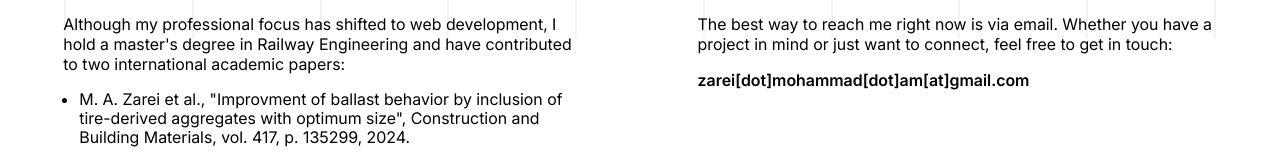
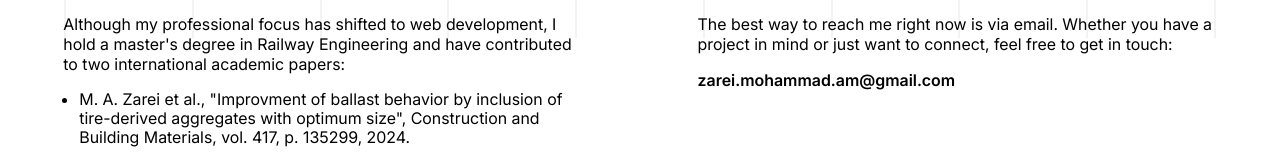
Before and after one commit to MA-Zarei/my-resume, a React (Vite) app: page /about in a window 1280 px wide. Shown: the part 762-918 px from the top of the page. Built offline with nearby package versions, Linux system fonts and the light colour scheme.

Commit message:
24- Obfuscate email using Based64 and ::after
Email addresses in the menu and about page are now obfuscated.
The part before "@" is Based64 encoded and decoded at runtime.
The domain part is appended using the CSS ::after pseudo-element.

```diff
--- a/src/Constants/texts.ts
+++ b/src/Constants/texts.ts
@@ -42,7 +42,7 @@ type Texts = {
         },
         contact: {
             description: string,
-            email: [string, string],
+            email: [string],
         },
     };
     works: {
@@ -89,7 +89,7 @@ export const texts: Texts = {
         },
         contact: {
             description: "The best way to reach me right now is via email. Whether you have a project in mind or just want to connect, feel free to get in touch:",
-            email: ["zarei[dot]mohammad[dot]am[at]gmail.com", "zarei.mohammad.am@gmail.com"],
+            email: ["emFyZWkubW9oYW1tYWQuYW0="],
         },
     },
     works: {
--- a/src/components/Menu/Menu.css
+++ b/src/components/Menu/Menu.css
@@ -125,6 +125,9 @@
             margin: 0;
         }
     }
+    & .first-part p:first-of-type::after{
+        content: "@gmail.com";
+    }
     & .second-part {
         text-align: justify;
         display: flex;
--- a/src/components/Menu/Menu.tsx
+++ b/src/components/Menu/Menu.tsx
@@ -169,9 +169,12 @@ const Header: React.FC = () => {
                       exit="exit"
                     >
                       <motion.div className='first-part' variants={itemVariants}>
-                        <a href={`mailto:${texts.about.contact.email[1]}`} target='_blank' rel='nofollow'>
-                          {texts.about.contact.email[1]}
-                        </a>
+                        <p>
+                          {atob(texts.about.contact.email[0]).split("").map((char,i)=>(
+                            <span key={i}>{char}</span>
+                          ))
+                          }
+                        </p>
                         <p>
                           <span>
                             My &nbsp;
--- a/src/pages/About/About.css
+++ b/src/pages/About/About.css
@@ -78,8 +78,6 @@
     }
 }
 
-
-
 .section-two {
     display: flex;
     flex-direction: row;
@@ -126,6 +124,9 @@
             word-wrap: break-word;
             white-space: normal;
         }
+        & .email::after {
+            content: "@gmail.com";
+        }
     }
 }
 
@@ -153,7 +154,7 @@
 }
 
 @media (max-width: 499px) {
-    .about{
+    .about {
         padding-bottom: 80px;
     }
 }
--- a/src/pages/About/index.tsx
+++ b/src/pages/About/index.tsx
@@ -44,7 +44,10 @@ const About = () => {
           <h2 className="contact-title">contact</h2>
           <p className="contact-description">{texts.about.contact.description}</p>
           <p className="email">
-            {texts.about.contact.email[0]}
+            {atob(texts.about.contact.email[0]).split("").map((char, i) => (
+              <span key={i}>{char}</span>
+            ))
+            }
           </p>
         </div>
       </div>
```
Lines whose indentation alone changed are shown as unchanged.
